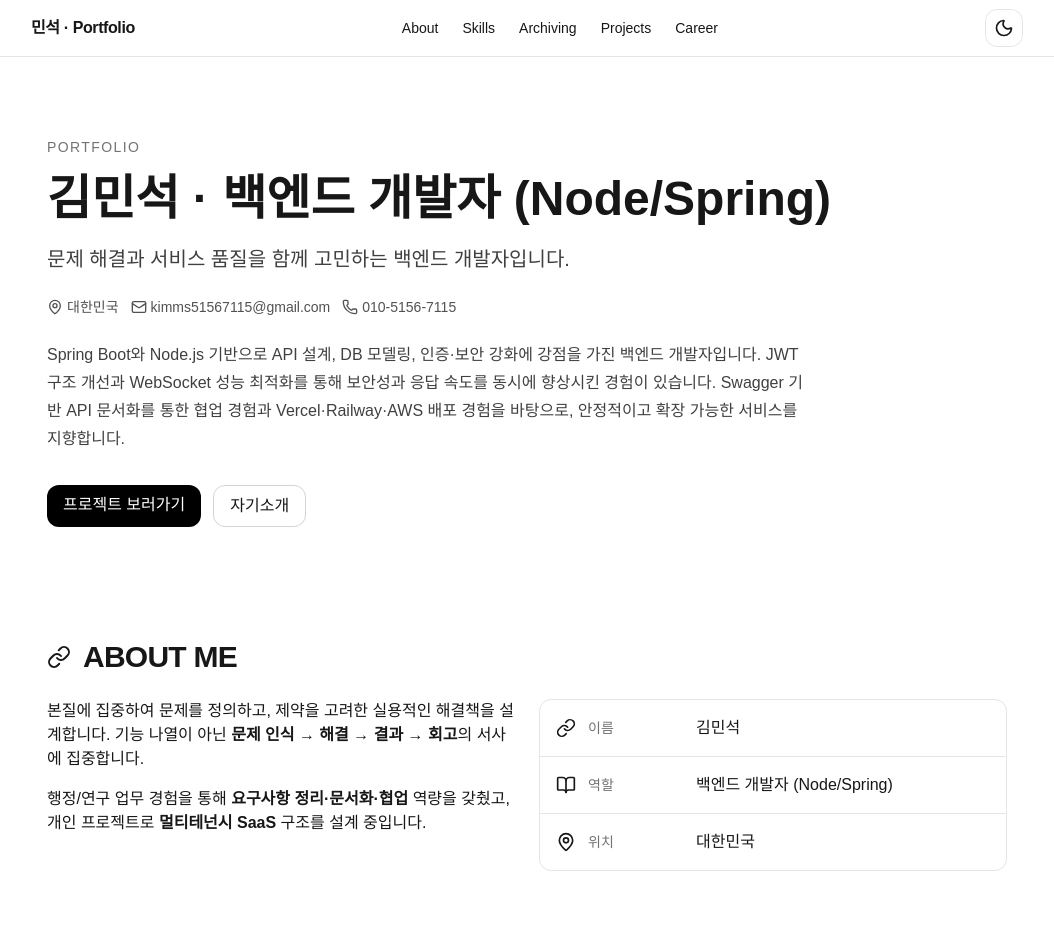
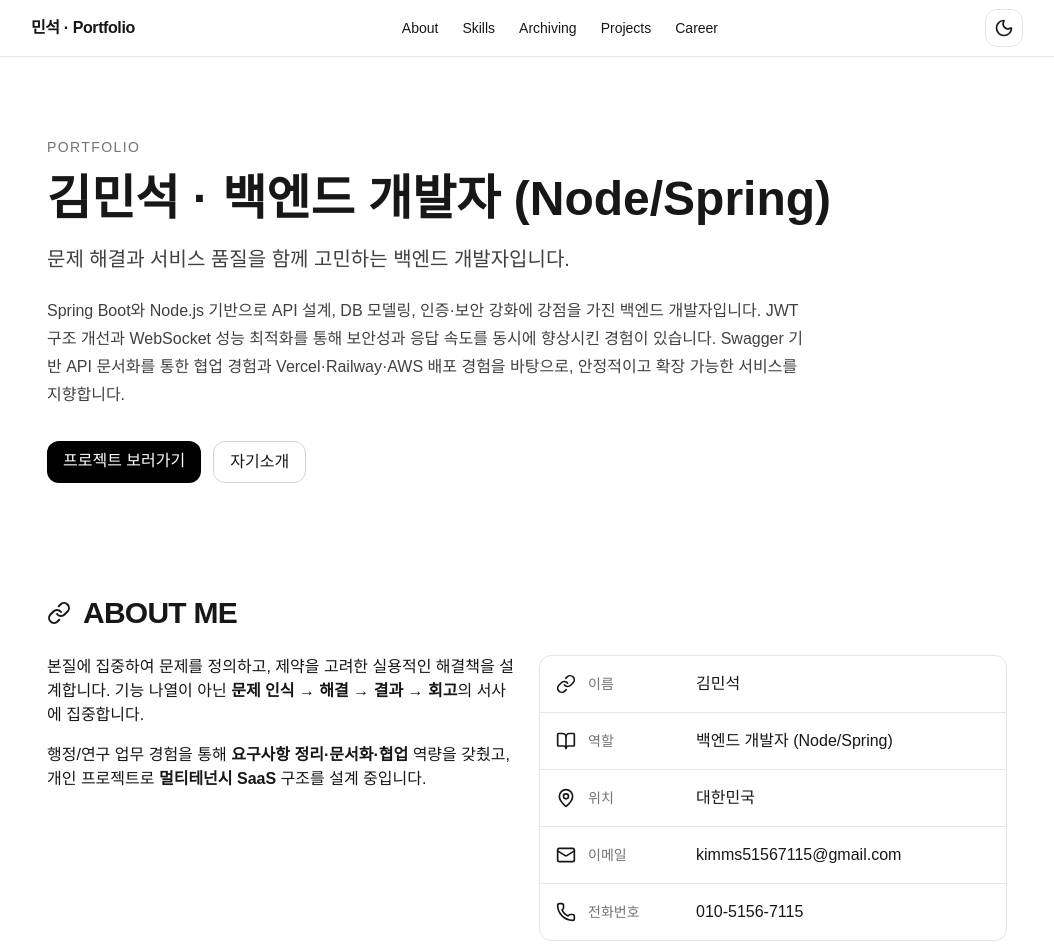
Before and after one commit to 27min/portfolio, a Next.js app in the folder my-portfolio/: page / in a window 1280 px wide. Shown: the top 952 px of the page, without its empty margins (113-1167 px from the left). Built offline with nearby package versions, Linux system fonts and the light colour scheme.

Commit message:
feat: move contact info to about section

```diff
--- a/my-portfolio/src/components/About.tsx
+++ b/my-portfolio/src/components/About.tsx
@@ -1,6 +1,6 @@
 "use client";
 
-import { Link as LinkIcon, BookOpen, MapPin } from "lucide-react";
+import { Link as LinkIcon, BookOpen, MapPin, Mail, Phone } from "lucide-react";
 import Section from "@/components/Section";
 import { DATA } from "@/data/portfolio";
 
@@ -10,7 +10,9 @@ export default function About() {
     { icon: LinkIcon, label: "이름", value: p.name },
     { icon: BookOpen, label: "역할", value: p.role },
     { icon: MapPin, label: "위치", value: p.location },
-  ];
+    { icon: Mail, label: "이메일", value: p.email },
+    { icon: Phone, label: "전화번호", value: p.phone },
+  ].filter((r) => r.value);
   return (
     <Section id="about" title="ABOUT ME" icon={LinkIcon}>
       <div className="grid md:grid-cols-2 gap-6">
--- a/my-portfolio/src/components/Hero.tsx
+++ b/my-portfolio/src/components/Hero.tsx
@@ -1,6 +1,5 @@
 "use client";
 
-import { MapPin, Mail, Phone } from "lucide-react";
 import { motion } from "framer-motion";
 import { fadeUp } from "@/lib/utils";
 import { DATA } from "@/data/portfolio";
@@ -17,17 +16,6 @@ export default function Hero() {
         <p className="mt-4 text-lg md:text-xl text-neutral-700 dark:text-neutral-300">
           {p.tagline}
         </p>
-        <div className="mt-6 flex flex-wrap items-center gap-3 text-sm text-neutral-600 dark:text-neutral-300">
-          <span className="inline-flex items-center gap-1"><MapPin className="h-4 w-4" /> {p.location}</span>
-          {p.email && (
-            <a className="inline-flex items-center gap-1 hover:underline" href={`mailto:${p.email}`}>
-              <Mail className="h-4 w-4" /> {p.email}
-            </a>
-          )}
-          {p.phone && (
-            <span className="inline-flex items-center gap-1"><Phone className="h-4 w-4" /> {p.phone}</span>
-          )}
-        </div>
         <p className="mt-6 max-w-3xl text-base leading-7 text-neutral-700 dark:text-neutral-300">{p.summary}</p>
         <div className="mt-8 flex gap-3">
           <a href="#projects" className="px-4 py-2 rounded-xl bg-black text-white dark:bg-white dark:text-black hover:opacity-90">프로젝트 보러가기</a>
```
